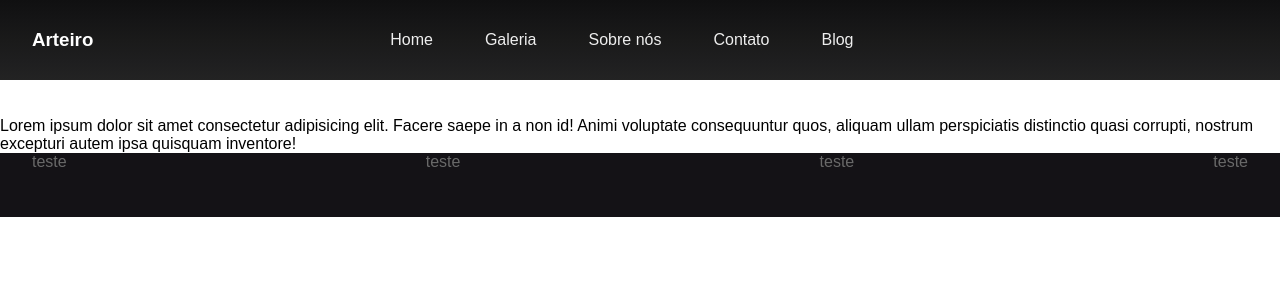
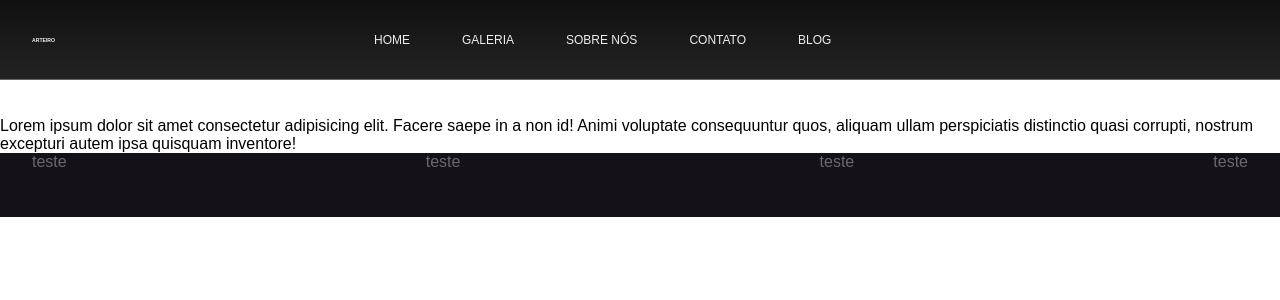
Before and after one commit to razevedomil/squad-modulo3-resilia, a React (Vite) app: page /galeria in a window 1280 px wide. Shown: the top 300 px of the page. Built offline with nearby package versions, Linux system fonts and the light colour scheme.

Commit message:
atualizando
atualizando site

```diff
--- a/src/components/formulario/Formulario.css
+++ b/src/components/formulario/Formulario.css
@@ -35,7 +35,10 @@ input {
     padding: 5px 10px 5px 10px;
     border: 1px solid rgba(58, 57, 57, 0.696);
     background-color: #0f0f0f;
+    box-shadow: inset 2px 5px 10px rgb(5, 5, 5);
+    color: #fff;
 }
+
 
 textarea, select {
     color: #fff;
@@ -48,6 +51,13 @@ textarea, select {
 textarea {
     resize: none;
     width: 80%;
+}
+
+.input:focus{
+    border: 1px solid #f0d851;
+    outline: none;
+    transition: all 0.7s ease-in;
+
 }
 
 input[type="file"]{
@@ -83,14 +93,16 @@ input[type="file"]{
 
 .botao {
     padding: 10px;
-    border: 1px solid #857a5b;
+    border: 1px solid #f3f3f3;
     border-radius: 5px;
     background-color:rgb(240, 194, 45);
     color: #000;
     font-size: 20px;
+    transition: 1s;
 }
 .botao:hover{
 background-color: var(--secondaryColor);
+color: #fff;
 }
 
 input::placeholder, textarea::placeholder {
--- a/src/components/formulario/Formulario.jsx
+++ b/src/components/formulario/Formulario.jsx
@@ -49,17 +49,17 @@ const Formulario = () => {
             <form className="form-completo" id="form" onSubmit={(e) => { handleSubmit(e) }}>
                 <div className="form1">
                     <label className="nome">Nome</label>
-                    <input type="text" placeholder="Nome Sobrenome" name="nome" onBlur={(e) => handleChange(e)} />
+                    <input type="text" placeholder="Nome Sobrenome" name="nome" className='input' onBlur={(e) => handleChange(e)} />
                     {emptyValues && form["nome"] == "" ? <span className="emptyText">!</span> : ""}
                     <label className="whatsapp">Whatsapp</label>
-                    <input type="text" placeholder="(21) 900000000" name="whatsapp" onBlur={(e) => handleChange(e)} />
+                    <input type="text" placeholder="(21) 900000000" name="whatsapp" className='input' onBlur={(e) => handleChange(e)} />
                     {emptyValues && form["whatsapp"] == "" ? <span className="emptyText">!</span> : ""}
                 </div>
 
                 <div className="form2">
                     <label>Tatuador</label>
-                    <select required>
-                        <option value="" disabled defaultValue hidden>Escolha um tatuador</option>
+                    <select required className='input'>
+                        <option value="" disabled defaultValue hidden >Escolha um tatuador</option>
                         <option>Lívia (Blackwork)</option>
                         <option>Peter (Realismo)</option>
                         <option>Bárbara (Pontilhismo)</option>
@@ -70,13 +70,13 @@ const Formulario = () => {
 
                     </select>
                     <label className="localTatuagem">Parte do corpo</label>
-                    <input type="text" placeholder="Antebraço" name="localTatuagem" onBlur={(e) => handleChange(e)}></input>
+                    <input type="text" placeholder="Antebraço" name="localTatuagem" className='input' onBlur={(e) => handleChange(e)}></input>
                     {emptyValues && form["localTatuagem"] == "" ? <span className="emptyText">!</span> : ""}
                 </div>
 
                 <div className="form3">
                     <label className="tamanhoTatuagem">Tamanho aproximado</label>
-                    <input type="text" placeholder="15 cm" name="tamanhoTatuagem" onBlur={(e) => handleChange(e)}></input>
+                    <input type="text" placeholder="15 cm" name="tamanhoTatuagem" className='input' onBlur={(e) => handleChange(e)}></input>
                     {emptyValues && form["tamanhoTatuagem"] == "" ? <span className="emptyText">!</span> : ""}
                     <label for="arquivo" className='enviar'>Enviar arquivo</label>
                     <input type="file" name="arquivo" id="arquivo"></input>
@@ -84,7 +84,7 @@ const Formulario = () => {
 
                 <div className="form4">
                     <label className="mensagem">Mensagem</label>
-                    <textarea required cols='45' rows='10' placeholder="Nos conte um pouco mais da sua ideia! Quais aspectos da arte de referência você mais gosta, o que deseja adicionar ou modificar... solta a sua imaginação!"></textarea>
+                    <textarea required cols='45' rows='10' className='input' placeholder="Nos conte um pouco mais da sua ideia! Quais aspectos da arte de referência você mais gosta, o que deseja adicionar ou modificar... solta a sua imaginação!"></textarea>
 
                     <button onClick={enviarMensagem} type="submit" className="botao">Enviar</button>
                 </div>
--- a/src/components/nav/NavBar.css
+++ b/src/components/nav/NavBar.css
@@ -23,6 +23,7 @@ header {
 	height: 80px;
 	padding: 0 2rem;
 	background-image: linear-gradient(to bottom, #101011, #151516, #1a1a1a, #1e1e1f, #232323);
+	border-bottom: 1px solid #666565;
 }
 
 nav a {
@@ -30,8 +31,9 @@ nav a {
 	color: var(--textColor);
 	text-decoration: none;
 	padding-right: 20px;
-	font-size: 16px;
+	font-size: 12px;
 	position: relative;
+	text-transform: uppercase;
 }
 
 nav a:hover{
@@ -82,6 +84,14 @@ ul {
 	display: flex;
 	align-items: center;
 	justify-content: space-between;
+}
+
+.logo{
+	font-size: 0.4vw;
+	font-family: 'Ubuntu', sans-serif;
+	font-weight: bold;
+	text-transform: uppercase;
+	color: rgb(247, 240, 240);
 }
 
 @media only screen and (max-width: 1024px) {
--- a/src/components/nav/NavBar.jsx
+++ b/src/components/nav/NavBar.jsx
@@ -12,7 +12,7 @@ function Navbar() {
 
 	return (
 		<header>
-			<h3>Arteiro</h3>
+			<h3 className="logo">Arteiro</h3>
 			<nav ref={navRef} >
 				<ul>
 					<li>
--- a/src/components/parallax/Banner.css
+++ b/src/components/parallax/Banner.css
@@ -71,7 +71,7 @@
     position: absolute;
     top: 120px;
     color: #fff;
-    opacity: 7%;
+    opacity: 10%;
     font-size: max(150px, 10vw);
     text-transform: uppercase;
     font-weight: bold;
@@ -88,7 +88,7 @@
     top: 300px;
     left: 200px;
     color: #fff;
-    opacity: 7%;
+    opacity: 10%;
     font-size: max(120px, 13vw);
     text-transform: uppercase;
     font-weight: bold;
--- a/src/components/parallax/Banner.jsx
+++ b/src/components/parallax/Banner.jsx
@@ -14,15 +14,6 @@ const Banner = () => {
 
                     <Button/>
                 </section>
-                <section className="module content">
-                    <div className="container">
-                        <h2>testeeeeeeeeeeeeeeeeeeee</h2>
-                        <p>Lorem ipsum dolor sit amet consectetur adipisicing elit. Veniam vero exercitationem deleniti aperiam rerum. Nemo totam modi sed cumque atque nobis quia quo, aliquid velit, voluptas aspernatur id dolorum accusantium.
-                        </p>
-                        <p>Lorem ipsum dolor sit amet consectetur, adipisicing elit. Eos, beatae sed labore cupiditate, repellat porro iure aut quidem eligendi amet cumque vel mollitia delectus dolor. Quae rerum nisi eum nulla.
-                        </p>
-                    </div>
-                </section>
         </div>
 
     )
--- a/src/components/parallax/Button.jsx
+++ b/src/components/parallax/Button.jsx
@@ -7,7 +7,7 @@ function direcionarOrcamento () {
 const Button = () => {
     return(
         <div className="button">
-        <button onClick={direcionarOrcamento} class="cssbuttons-io-button"> Contato
+        <button onClick={direcionarOrcamento} class="cssbuttons-io-button"> Enviar Arte
           <div class="icon">
              <svg height="24" width="24" viewBox="0 0 24 24" xmlns="http://www.w3.org/2000/svg"><path d="M0 0h24v24H0z" fill="none"></path><path d="M16.172 11l-5.364-5.364 1.414-1.414L20 12l-7.778 7.778-1.414-1.414L16.172 13H4v-2z" fill="currentColor"></path></svg>
           </div>
--- a/src/components/parallax/Parallax.jsx
+++ b/src/components/parallax/Parallax.jsx
@@ -1,13 +1,13 @@
 import "../parallax/Parallax.css"
-import Banner from "./Banner"
 import Formulario from "../formulario/Formulario"
-import Footer from "../footer/Footer"
+import  Flash  from "./Flash/Flash"
+
 
 const MyParallax = () => {
     return(
         <div className="wrapper">
         <main>
-            <Formulario />
+         <Formulario />
 
         </main>
 
```
